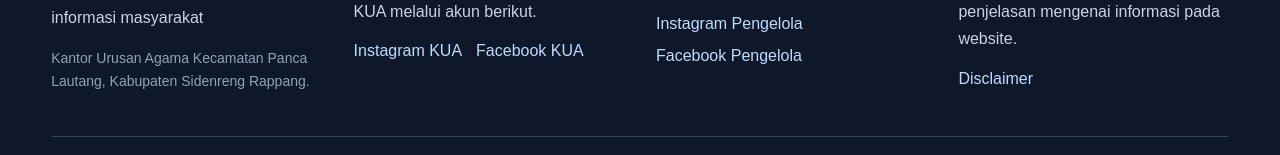
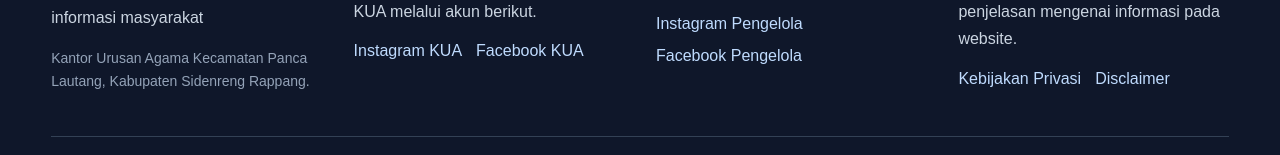
Before and after one commit to suriantosag-cyber/kua-panca-lautang-premium, a Next.js app: page / in a window 1280 px wide. Shown: the part 6236-6391 px from the top of the page. Built offline with nearby package versions, Linux system fonts and the light colour scheme; no server answers; the database is empty.

Commit message:
feat: add privacy policy link to site footer

```diff
--- a/app/components/MediaSosialFooter.js
+++ b/app/components/MediaSosialFooter.js
@@ -104,6 +104,9 @@ export default function MediaSosialFooter() {
           <p style={{ color: '#cbd5e1', margin: '0 0 10px', lineHeight: 1.7 }}>
             Ketentuan penggunaan dan penjelasan mengenai informasi pada website.
           </p>
+          <a href="/kebijakan-privasi" style={linkStyle}>
+            Kebijakan Privasi
+          </a>
           <a href="/#disclaimer" style={linkStyle}>
             Disclaimer
           </a>
```
